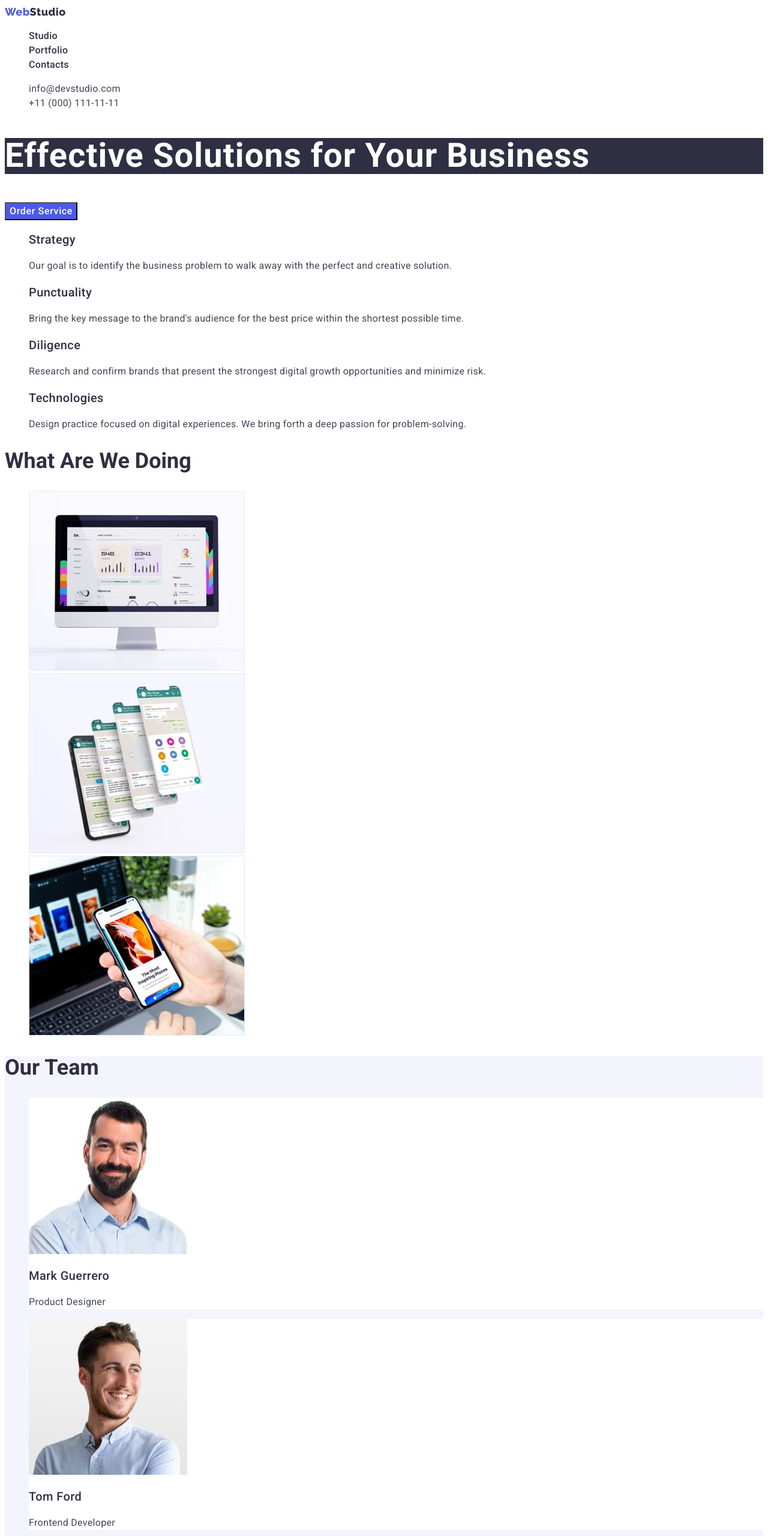
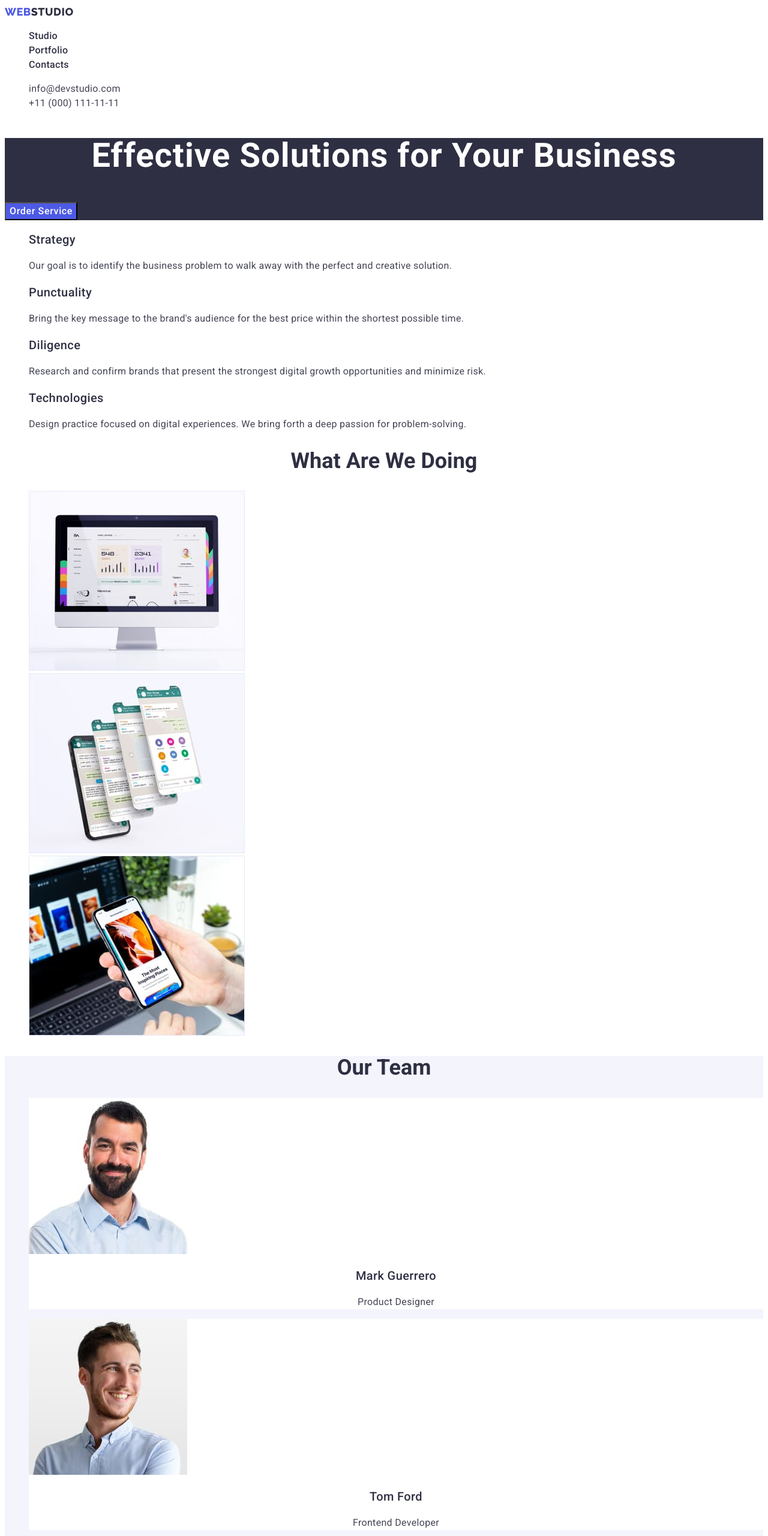
Before and after one commit to MarDak24/goit-markup-hw-02, a plain HTML site: page index.html in a window 1280 px wide. Shown: the top 2560 px of the page at 60% size. Drawn offline with Linux system fonts and the light colour scheme.

Commit message:
Update styles.css

```diff
--- a/css/styles.css
+++ b/css/styles.css
@@ -48,11 +48,13 @@ ul {
 
 .header-link {
   color: var(--main-color);
+
   font-family: 'Raleway', sans-serif;
   font-weight: 800;
   font-size: 18px;
   line-height: 1.33;
   letter-spacing: 0.03em;
+  text-transform: uppercase;
 }
 
 .address {
@@ -78,13 +80,17 @@ ul {
   letter-spacing: 0.02em;
 }
 
+.hero {
+  background-color: var(--main-color);
+}
+
 .hero-title {
   color: var(--white-color);
-  background-color: var(--main-color);
 
   font-size: 56px;
   line-height: 1.07;
   letter-spacing: 0.02em;
+  text-align: center;
 }
 
 .button {
@@ -110,11 +116,13 @@ ul {
 
 .footer-link {
   color: var(--white-studio-color);
+
   font-family: 'Raleway', sans-serif;
   font-weight: 800;
   font-size: 18px;
   line-height: 1.33;
   letter-spacing: 0.03em;
+  text-transform: uppercase;
 }
 
 .footer-text {
@@ -176,6 +184,7 @@ ul {
   font-size: 36px;
   line-height: 1.11;
   text-transform: capitalize;
+  text-align: center;
 }
 
 .team {
@@ -193,10 +202,12 @@ ul {
   font-size: 20px;
   line-height: 1.2;
   letter-spacing: 0.02em;
+  text-align: center;
 }
 
 .position {
   color: var(--secondary-color);
   line-height: 1.5;
   letter-spacing: 0.02em;
+  text-align: center;
 }
```
